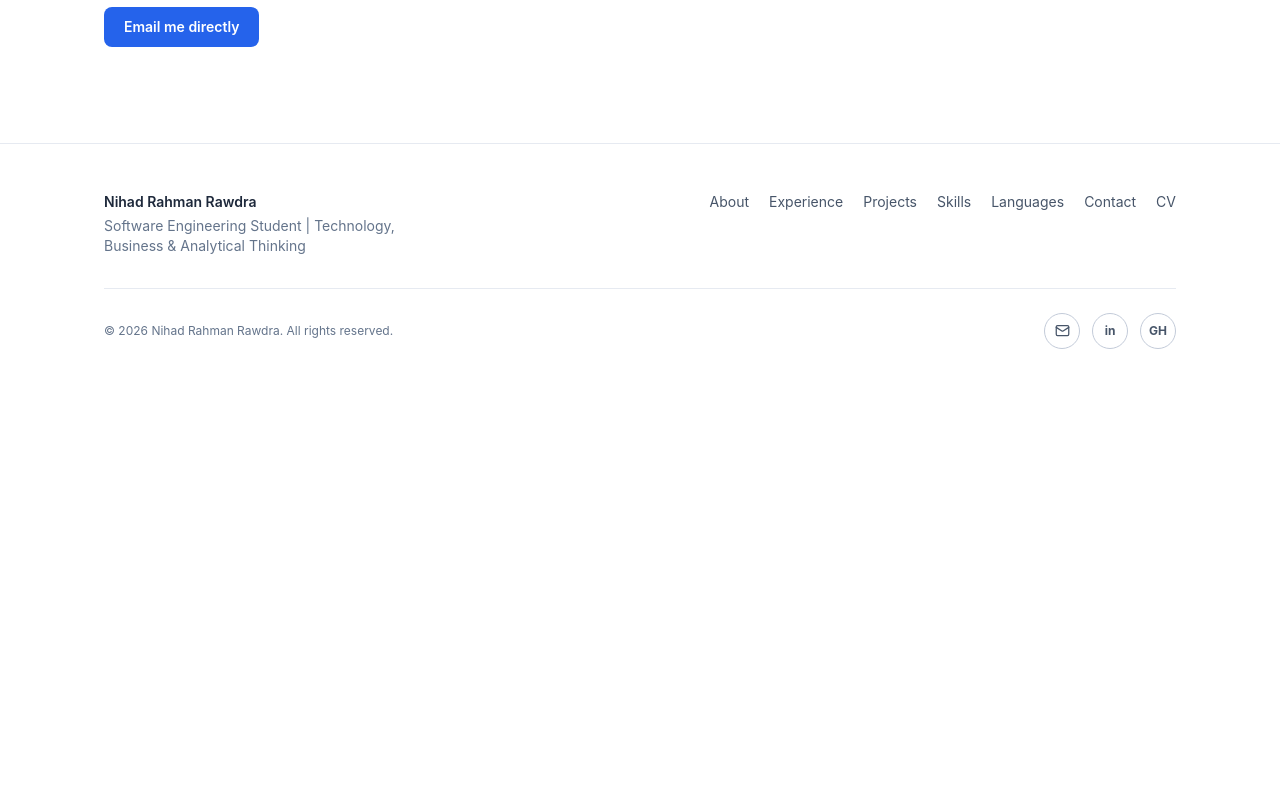
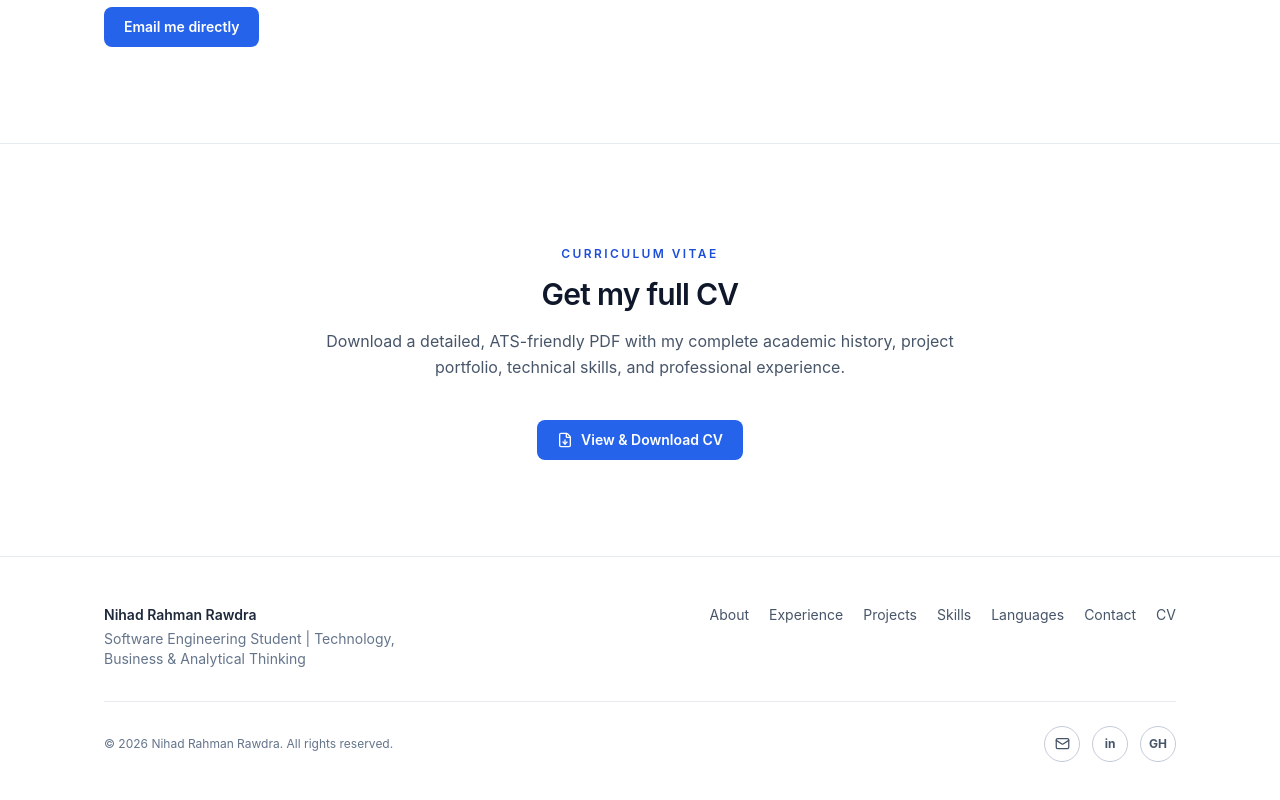
Before and after one commit to nihadrahman69/CV-website-Nihad, a React (Vite) app: page / in a window 1280 px wide. Shown: the part 4871-5671 px from the top of the page. Before the commit the page ends 5268 px from the top, so only its background shows below. Built offline with nearby package versions, Linux system fonts and the light colour scheme; what @react-pdf/renderer would draw is missing.

Commit message:
fix: add download CV button to landing page and update sections

```diff
--- a/src/App.tsx
+++ b/src/App.tsx
@@ -6,6 +6,7 @@ import Projects from './sections/Projects';
 import Skills from './sections/Skills';
 import Languages from './sections/Languages';
 import Contact from './sections/Contact';
+import DownloadCV from './sections/DownloadCV';
 import Footer from './sections/Footer';
 import CVPage from './pages/CVPage';
 import { useHashRoute } from './hooks/useHashRoute';
@@ -38,6 +39,7 @@ function App() {
           <Skills />
           <Languages />
           <Contact />
+          <DownloadCV />
         </main>
         <Footer />
       </>
--- /dev/null
+++ b/src/sections/DownloadCV.tsx
@@ -0,0 +1,33 @@
+import { FileDown } from 'lucide-react';
+import Container from '../components/Container';
+import SectionHeading from '../components/SectionHeading';
+import Button from '../components/Button';
+
+function DownloadCV() {
+  return (
+    <section
+      id="download-cv"
+      aria-labelledby="download-cv-heading"
+      className="border-t border-navy-800 py-20 sm:py-24"
+    >
+      <Container>
+        <SectionHeading
+          eyebrow="Curriculum Vitae"
+          title="Get my full CV"
+          description="Download a detailed, ATS-friendly PDF with my complete academic history, project portfolio, technical skills, and professional experience."
+          headingId="download-cv-heading"
+          align="center"
+        />
+
+        <div className="mt-10 flex justify-center gap-3">
+          <Button href="#cv" variant="primary">
+            <FileDown size={16} aria-hidden="true" />
+            View &amp; Download CV
+          </Button>
+        </div>
+      </Container>
+    </section>
+  );
+}
+
+export default DownloadCV;
```
